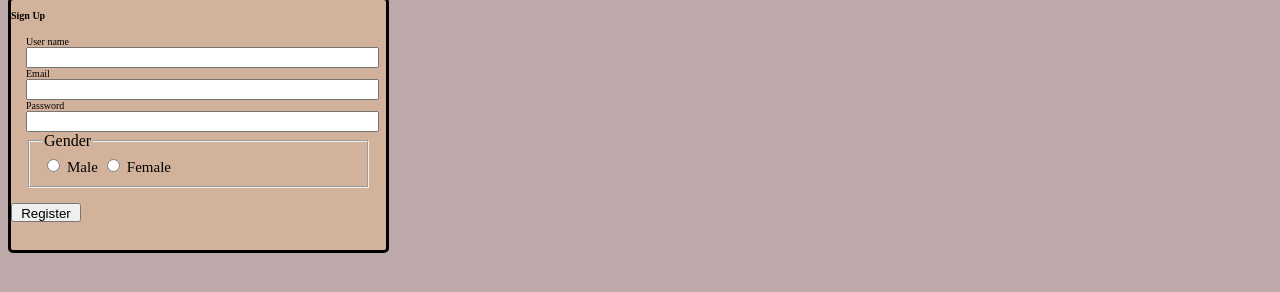
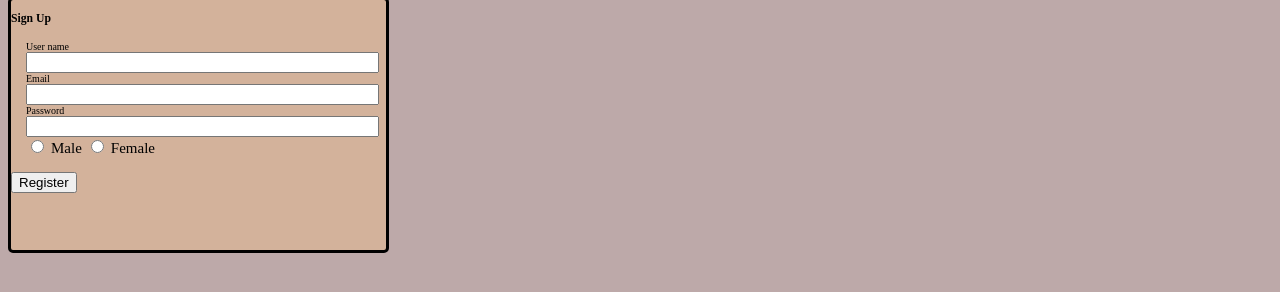
Before and after one commit to Karthi0049/Novo, a plain HTML site: page index.html in a window 1280 px wide. Shown: the part 52-344 px from the top of the page. Drawn offline with Linux system fonts and the light colour scheme.

Commit message:
Update index.html content

```diff
--- a/index.html
+++ b/index.html
@@ -4,23 +4,26 @@
     <title>My Simple Webpage</title>
 </head> <body> <link rel="stylesheet" href="style.css">
 <div class="logo"> Novo </div>
-    <form> <div class="bigbox"> <h3 id="signup">Sign
-    Up</h3> <div class="username">
-      <label class="label" for="username">User
-      name</label> <input type="text" class="input"
-      id="username" name="username"> <label
-      class="label" for="email">Email</label> <input
-      type="email" class="input" id="email"
-      name="email"> <label class="label"
-      for="password">Password</label> <input
-      type="password" class="input" id="password"
-      name="password"> <fieldset>
-        <legend>Gender</legend> <input type="radio"
-        id="male" name="gender"> <label
-        class="gender" for="male">Male</label>
-        <input type="radio" id="female"
-        name="gender"> <label class="gender"
-        for="female">Female</label>
-      </fieldset> </div> <button
-    id="reg">Register</button>
-  </div> </form> </body> </html>
+    <form> <div class="bigbox"> <div id="signup">
+    <h3>Sign Up</h3>
+</div> <div class="username"> <label class="label"
+      for="username">User name</label> <input
+      type="text" class="input" id="username"
+      name="username"> <label class="label"
+      for="email">Email</label> <input type="email"
+      class="input" id="email" name="email"> <label
+      class="label" for="password">Password</label>
+      <input type="password" class="input"
+      id="password" name="password">
+
+
+        <input type="radio" id="male" name="gender">
+        <label class="gender"
+        for="male">Male</label> <input type="radio"
+        id="female" name="gender"> <label
+        class="gender" for="female">Female</label>
+
+    </div> <div id="reg"> <button>Register</button>
+</div>
+  </div>
+</form></body> </html>
```
